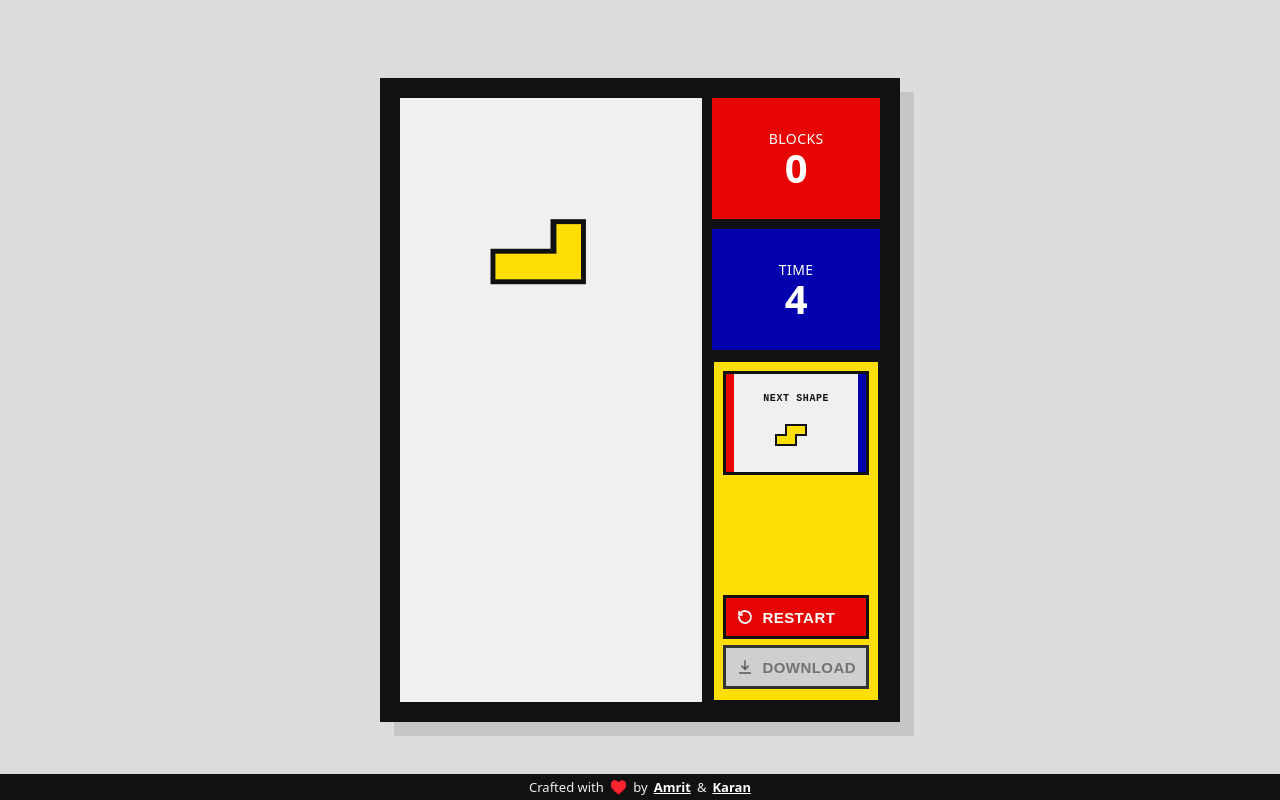
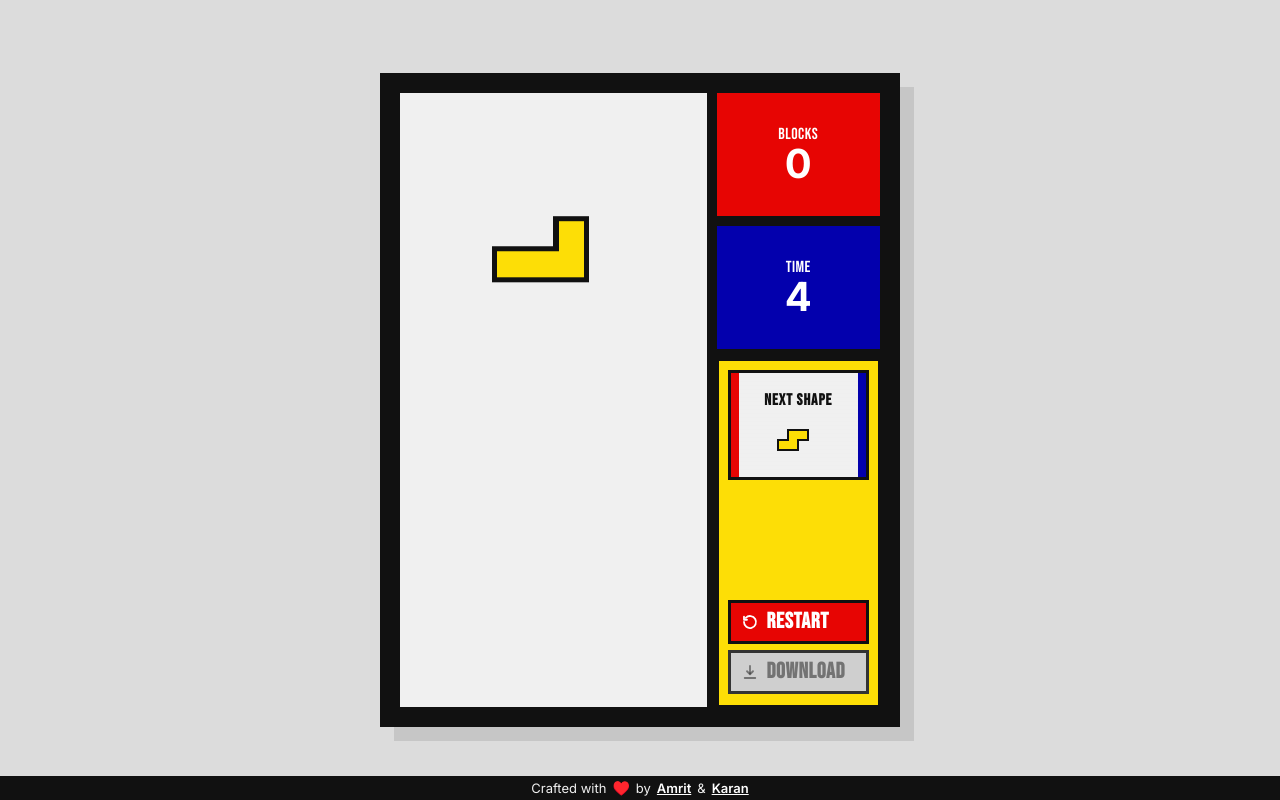
Before and after one commit to karanwasabi/toy-mondrian, a website built with Vite: page index.html in a window 1280 px wide. Built offline with nearby package versions, Linux system fonts and the light colour scheme; animation ran at ten frames a second.

Commit message:
feat: update typography

```diff
--- a/src/style.css
+++ b/src/style.css
@@ -1,3 +1,5 @@
+@import url('https://fonts.googleapis.com/css2?family=Bebas+Neue&family=Inter:wght@400;600;700;800&display=swap');
+
 html,
 body,
 #app {
@@ -10,6 +12,7 @@ body {
   overflow: hidden;
   background: #dcdcdc;
   font-family:
+    'Inter',
     system-ui,
     -apple-system,
     BlinkMacSystemFont,
@@ -128,9 +131,10 @@ body {
 }
 
 .hud-label {
-  font-size: clamp(11px, 1.8vw, 14px);
+  font-size: clamp(13px, 2vw, 16px);
   letter-spacing: 0.03em;
   text-transform: uppercase;
+  font-family: 'Bebas Neue', 'Inter', sans-serif;
 }
 
 .hud-value {
@@ -194,11 +198,12 @@ body {
 }
 
 .hud-next-piece-label {
-  font-size: 10px;
+  font-size: clamp(13px, 1.8vw, 16px);
   letter-spacing: 0.06em;
   text-transform: uppercase;
   font-weight: 700;
   line-height: 1;
+  font-family: 'Bebas Neue', 'Inter', sans-serif;
 }
 
 .hud-next-piece-preview {
@@ -223,10 +228,11 @@ body {
   border-radius: 0;
   background: #cfcfcf;
   color: #111111;
-  font-size: 15px;
+  font-size: clamp(18px, 2.3vw, 22px);
   font-weight: 700;
   text-transform: uppercase;
   letter-spacing: 0.03em;
+  font-family: 'Bebas Neue', 'Inter', sans-serif;
   cursor: pointer;
   display: inline-flex;
   align-items: center;
```
